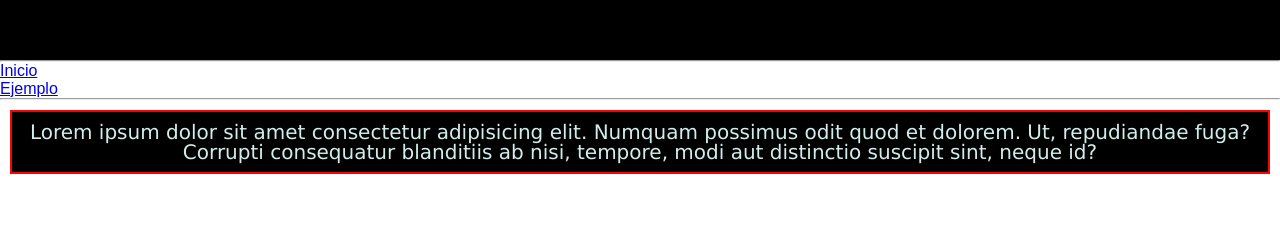
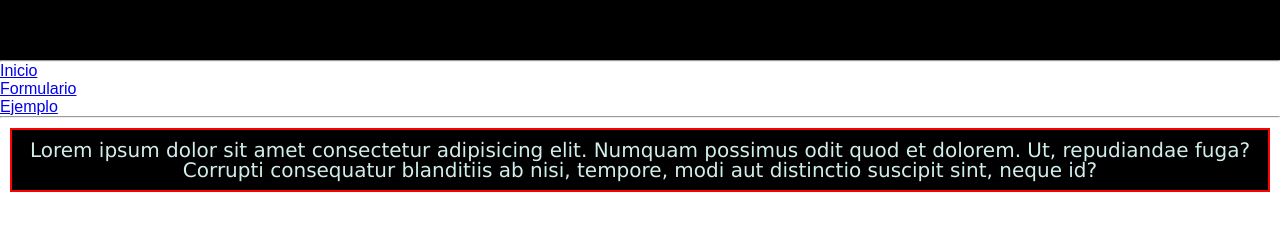
Before and after one commit to gdpbsso1/v8.github.io, a plain HTML site: page ejemplo.html in a window 1280 px wide. Shown: the part 140-370 px from the top of the page. Drawn offline with Linux system fonts and the light colour scheme.

Commit message:
Update ejemplo.html

```diff
--- a/ejemplo.html
+++ b/ejemplo.html
@@ -22,6 +22,7 @@
         <hr>
         <ul>
             <li><a href="index.html">Inicio</a></li>
+             <li><a href="formulario.html">Formulario</a></li>
             <li><a href="ejemplo.html">Ejemplo</a></li>
         </ul>
         <hr>
```
